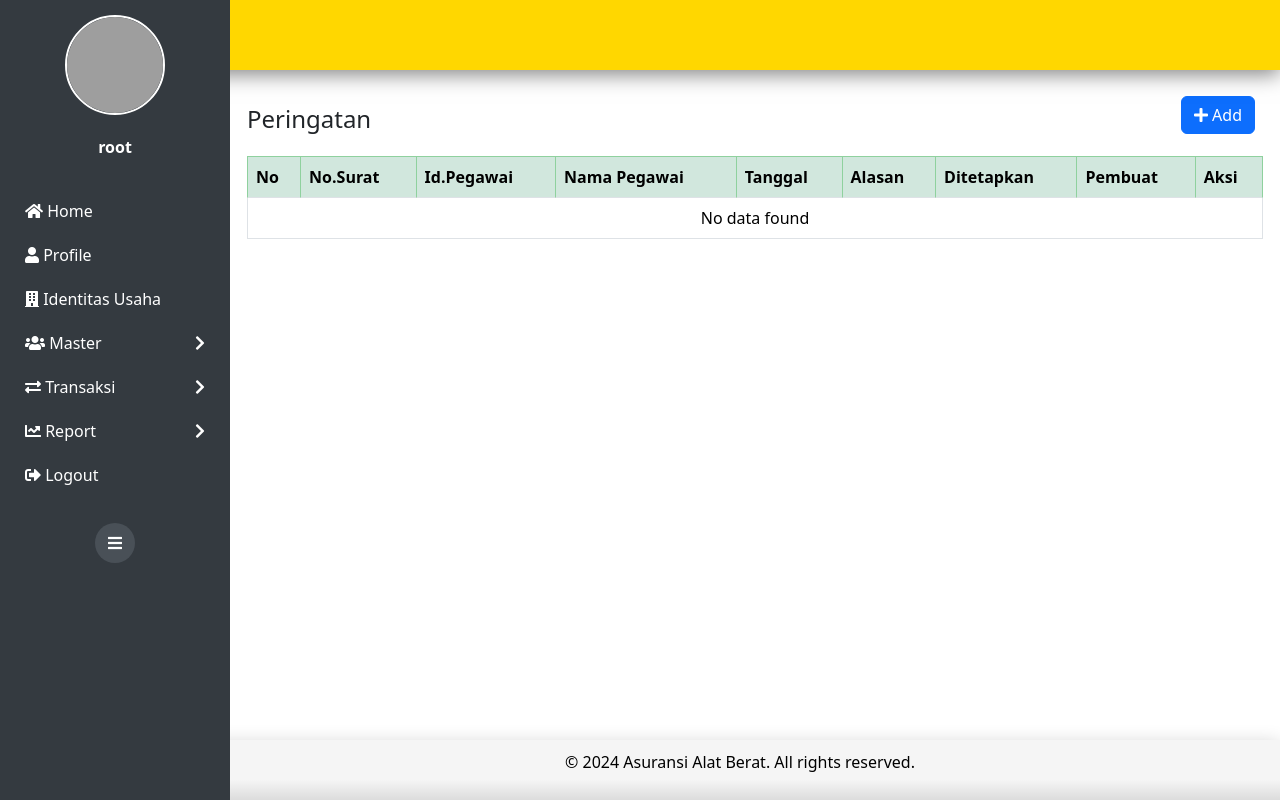
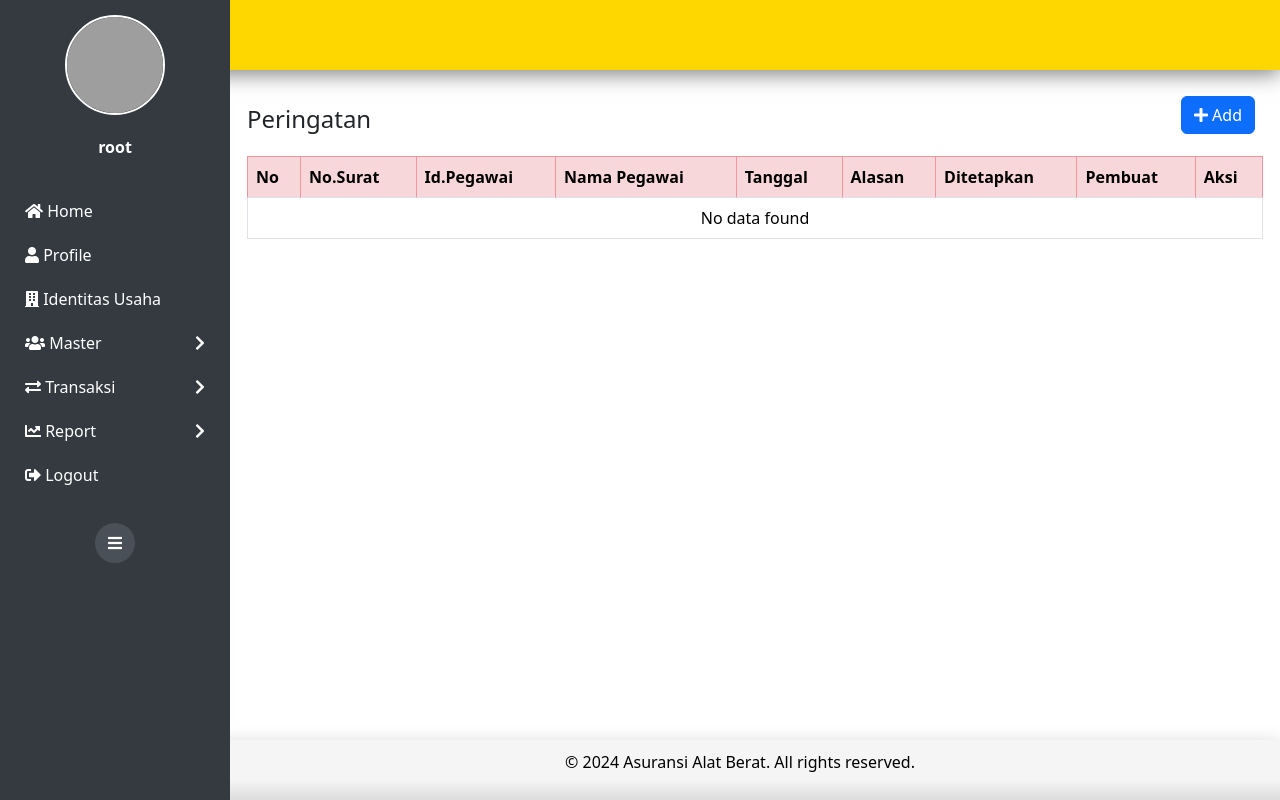
Before and after one commit to chrisnaocta/Semester-3-Web-HRD, a PHP site: page /peringatan.php in a window 1280 px wide. Run offline with PHP 8.4, Linux system fonts and the light colour scheme; the visitor is signed in with stand-in values (Sample User, id 1); data that the repository does not hold is empty; some libraries are stand-ins or nearby versions; grey boxes are pictures that could not be loaded.

Commit message:
Changed thead color

```diff
--- a/peringatan.php
+++ b/peringatan.php
@@ -64,7 +64,7 @@
                 <div class="col-md-12">
                     <div class="table-responsive">
                         <table id="peringatanTable" class="table table-striped table-bordered table-hover">
-                            <thead class="text-center table-success">
+                            <thead class="text-center table-danger">
                                 <tr>
                                     <th>No</th>
                                     <th>No.Surat</th>
```
